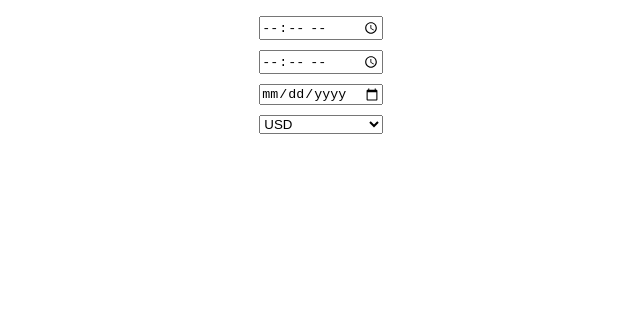
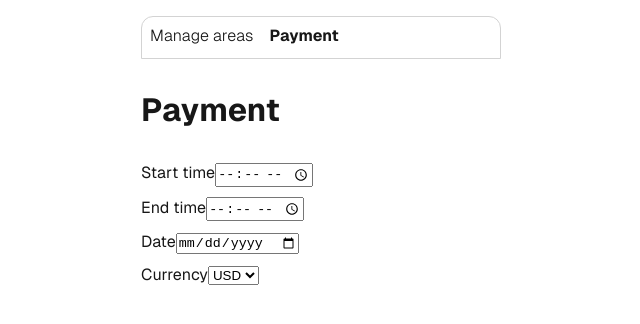
Before and after one commit to seul88/parking-lot-app, a Next.js app: page /payment in a window 1280 px wide. Shown: the top 324 px of the page, without its empty margins (319-959 px from the left). Built offline with nearby package versions, Linux system fonts and the light colour scheme.

Commit message:
Add navigation

```diff
--- a/app/layout.tsx
+++ b/app/layout.tsx
@@ -2,6 +2,7 @@ import type { Metadata } from "next";
 import localFont from "next/font/local";
 import "./globals.css";
 import styles from "./page.module.css";
+import { Navigation } from "./navigation/Navigation";
 
 const geistSans = localFont({
   src: "./fonts/GeistVF.woff",
@@ -29,6 +30,7 @@ export default function RootLayout({
       <body className={`${geistSans.variable} ${geistMono.variable}`}>
         <div className={styles.page}>
           <main className={styles.main}>
+            <Navigation />
             {children}
           </main>
         </div>
--- /dev/null
+++ b/app/navigation/Navigation.tsx
@@ -0,0 +1,43 @@
+'use client';
+
+import { FC } from "react";
+import Link from "next/link";
+import { usePathname } from "next/navigation";
+import styles from '@/app/navigation/navigation.module.css';
+
+type NavLink = {
+    id: string;
+    href: string;
+    text: string;
+}
+
+export const Navigation: FC = () => {
+    const pathname = usePathname();
+
+    const links: NavLink[] = [
+        {
+            id: 'parkingAreas',
+            href: '/parkingAreas',
+            text: 'Manage areas'
+        },
+        {
+            id: 'payment',
+            href: '/payment',
+            text: 'Payment'
+        },
+    ];
+
+    return (
+        <div className={styles.navigationWrapper}>
+            {links.map(link => (
+                <Link
+                    key={link.id}
+                    href={link.href}
+                    style={{ fontWeight: pathname === link.href ? "bold" : "300" }}
+                >
+                    {link.text}
+                </Link>
+            ))}
+        </div>
+    );
+};
--- /dev/null
+++ b/app/navigation/navigation.module.css
@@ -0,0 +1,9 @@
+.navigationWrapper {
+    display: flex;
+    gap: 16px;
+    padding: 8px 8px 12px 8px;
+
+    border: 1px solid #D3D3D3;
+    border-top-left-radius: 12px;
+    border-top-right-radius: 12px;
+}
--- a/app/page.module.css
+++ b/app/page.module.css
@@ -29,6 +29,7 @@
   flex-direction: column;
   gap: 32px;
   margin-top: 16px;
+  min-width: 360px;
 }
 
 .main ol {
--- a/app/page.tsx
+++ b/app/page.tsx
@@ -1,8 +1,5 @@
 export default function Home() {
   return (
-    <div>
-      Home page
-    </div>
-
+    <div></div>
   );
 }
--- a/app/payment/PaymentForm.tsx
+++ b/app/payment/PaymentForm.tsx
@@ -5,23 +5,46 @@ import { Currencies } from "./Payment.types";
 export const PaymentForm: FC = () => {
     return (
         <div className={styles.formWrapper}>
+            <div>
+                <label htmlFor='start-time-input'>
+                    Start time
+                </label>
                 <input
                     title="Start time"
+                    name='startTime'
                     id="start-time-input"
                     type="time"
                 />
+            </div>
+            <div>
+                <label htmlFor='end-time-input'>
+                    End time
+                </label>
                 <input
                     title="End time"
+                    name='endTime'
                     id="end-time-input"
                     type="time"
                 />
+            </div>
+            <div>
+                <label htmlFor='date-input'>
+                    Date
+                </label>
                 <input
                     title="Date"
+                    name="date"
                     id="date-input"
                     type="date"
                 />
+            </div>
+            <div>
+                <label htmlFor='currency-input'>
+                    Currency
+                </label>
                 <select
                     title="Currency"
+                    name="currency"
                     id="currency-input"
                     defaultValue={Currencies.USD}
                 >
@@ -32,5 +55,7 @@ export const PaymentForm: FC = () => {
                     ))}
                 </select>
             </div>
+
+        </div>
     );
 };
--- a/app/payment/page.tsx
+++ b/app/payment/page.tsx
@@ -2,6 +2,9 @@ import { PaymentForm } from "./PaymentForm";
 
 export default function PaymentPage() {
     return (
-        <PaymentForm />
+        <>
+            <h1>Payment</h1>
+            <PaymentForm />
+        </>
     );
 };
```
Lines whose indentation alone changed are shown as unchanged.
